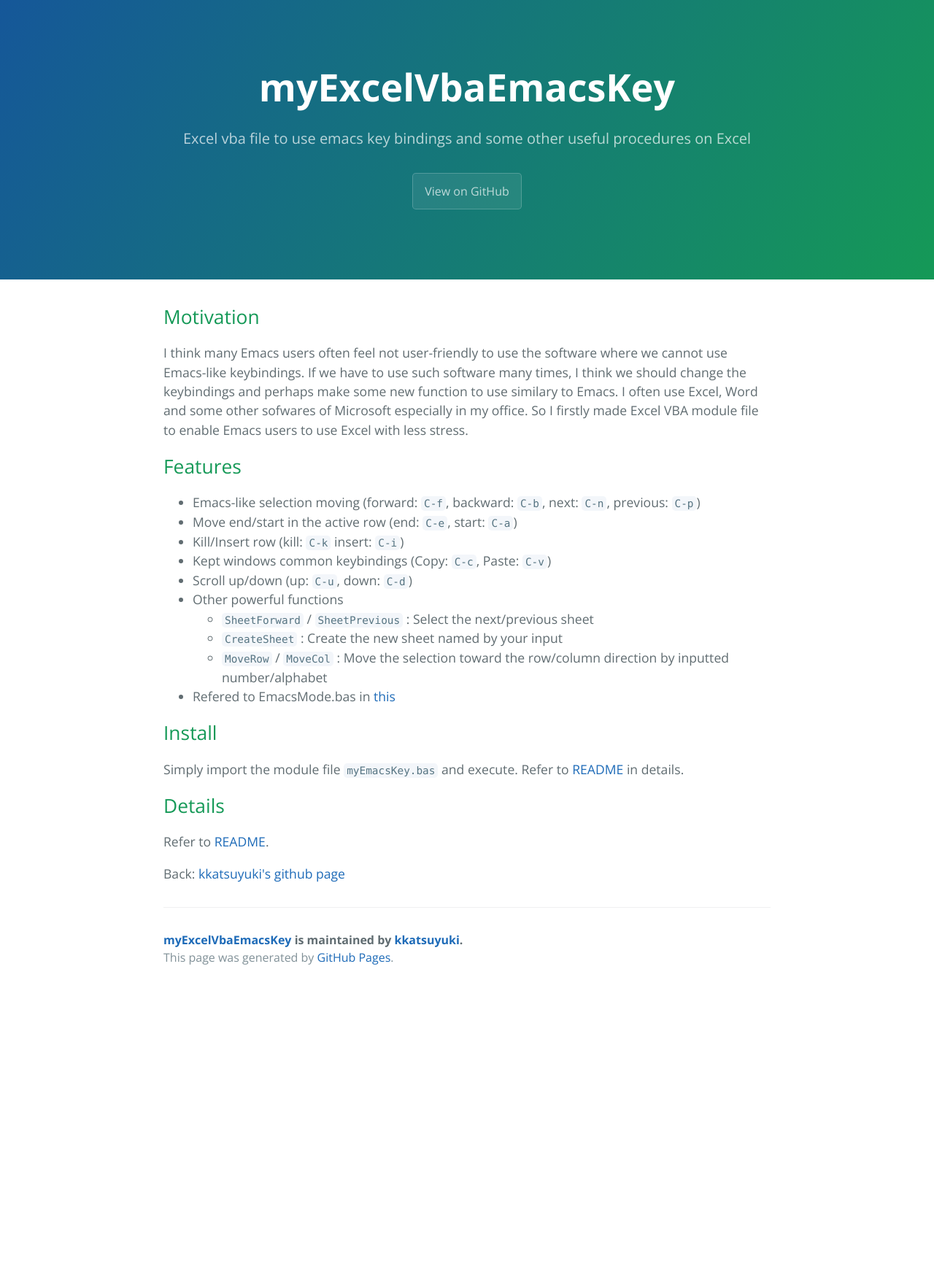
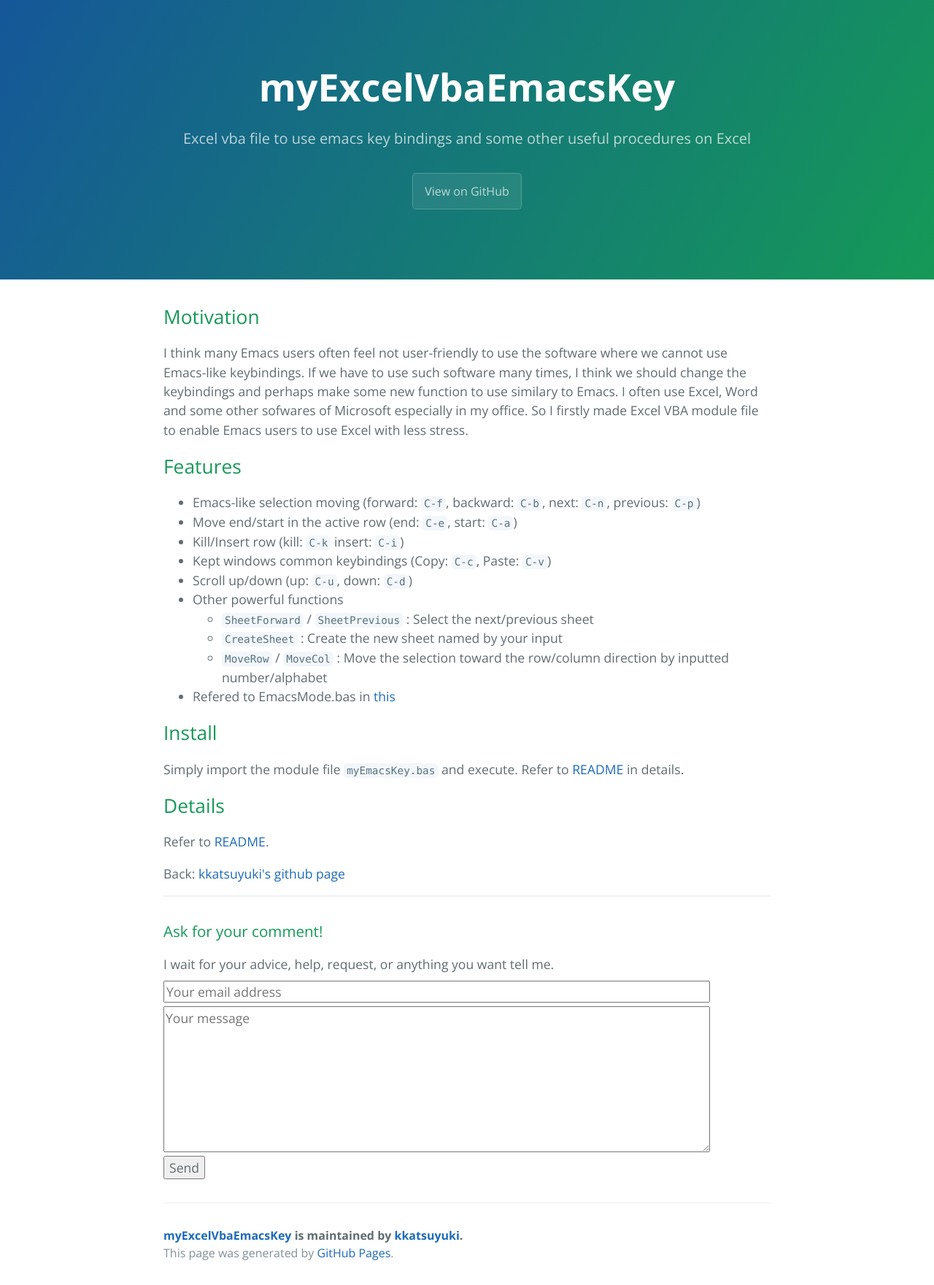
Before and after one commit to kkatsuyuki/myExcelVbaEmacsKey, a Jekyll site: the page built from docs/index.html, in a window 1280 px wide. Shown: the whole page at 73% size. Built offline with Jekyll 4.4.1, drawn with Linux system fonts in a browser that asks for light colours; before the commit the page ends 1356 px from its top, so only the background shows below that.

Commit message:
added mail form

```diff
--- a/docs/_includes/head.html
+++ b/docs/_includes/head.html
@@ -6,4 +6,5 @@
   <link rel="stylesheet" href="{{ site.baseurl }}/css/normalize.css">
   <link href='https://fonts.googleapis.com/css?family=Open+Sans:400,700' rel='stylesheet' type='text/css'>
   <link rel="stylesheet" href="{{ site.baseurl }}/css/cayman.css">
+  <link rel="stylesheet" href="{{ site.baseurl }}/css/style.css">
 </head>
--- a/docs/_includes/kkatsuyuki-link.html
+++ /dev/null
@@ -1 +0,0 @@
-Back: <a href="https://kkatsuyuki.github.io/">kkatsuyuki's github page</a>
--- /dev/null
+++ b/docs/_includes/my-footer.html
@@ -0,0 +1,12 @@
+Back: <a href="https://kkatsuyuki.github.io/">kkatsuyuki's github page</a>
+
+<hr>
+
+<h3>Ask for your comment!</h3>
+I wait for your advice, help, request, or anything you want tell me.
+<form method="POST" action="https://formspree.io/katsuyuki2388@gmail.com">
+    <input type="email" name="email" placeholder="Your email address">
+    <input type="hidden" name="_subject" value="{{ site.title  }}: New submission!" />
+    <textarea name="message" placeholder="Your message"></textarea>
+    <button type="submit">Send</button>
+</form>
--- a/docs/_layouts/default.html
+++ b/docs/_layouts/default.html
@@ -10,7 +10,7 @@
 
             {{ content }}
 
-            {% include kkatsuyuki-link.html %}
+            {% include my-footer.html %}
 
             {% include page-footer.html %}
 
--- /dev/null
+++ b/docs/css/style.scss
@@ -0,0 +1,5 @@
+---
+---
+form{margin: 10px 0px;}
+input{display: block; width: 90%; margin: 5px 0px;}
+textarea{display: block; width: 90%; margin: 5px 0px; height: 200px;}
```
